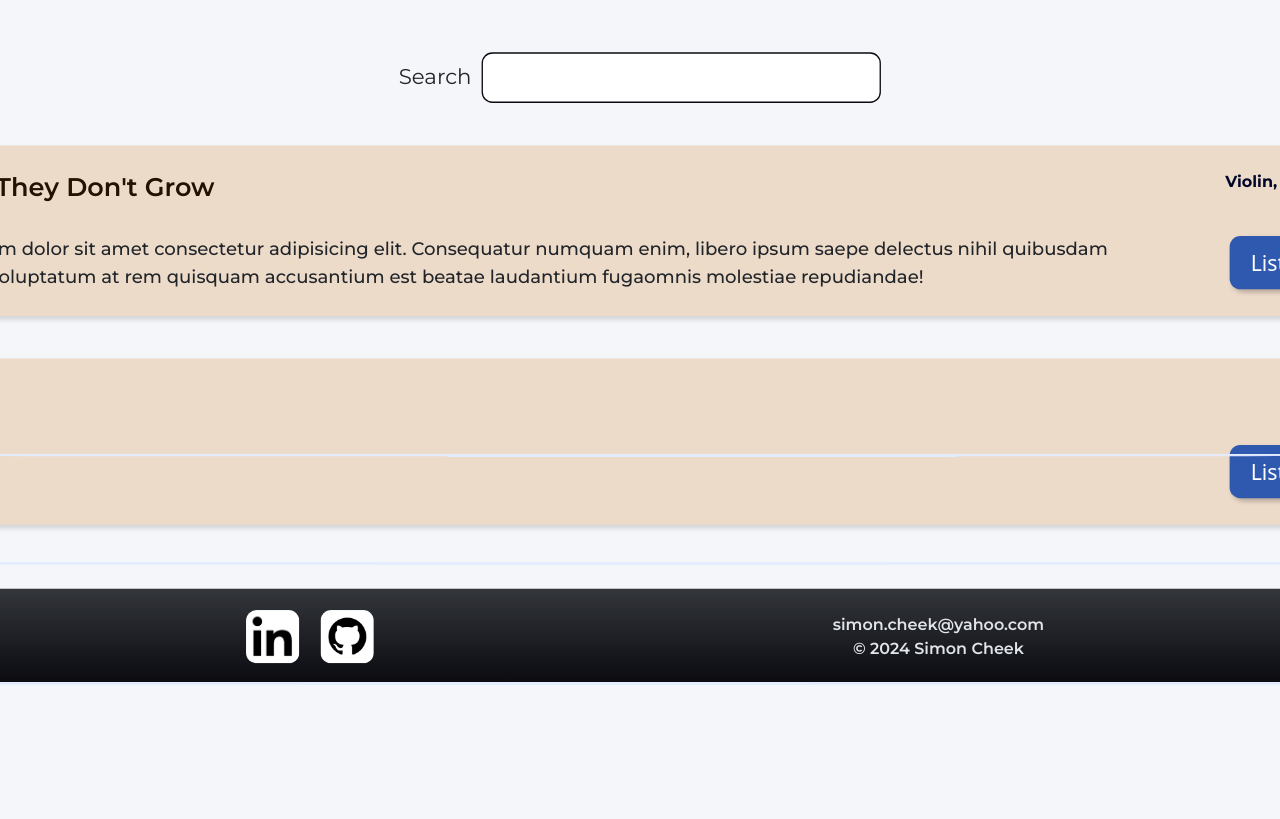
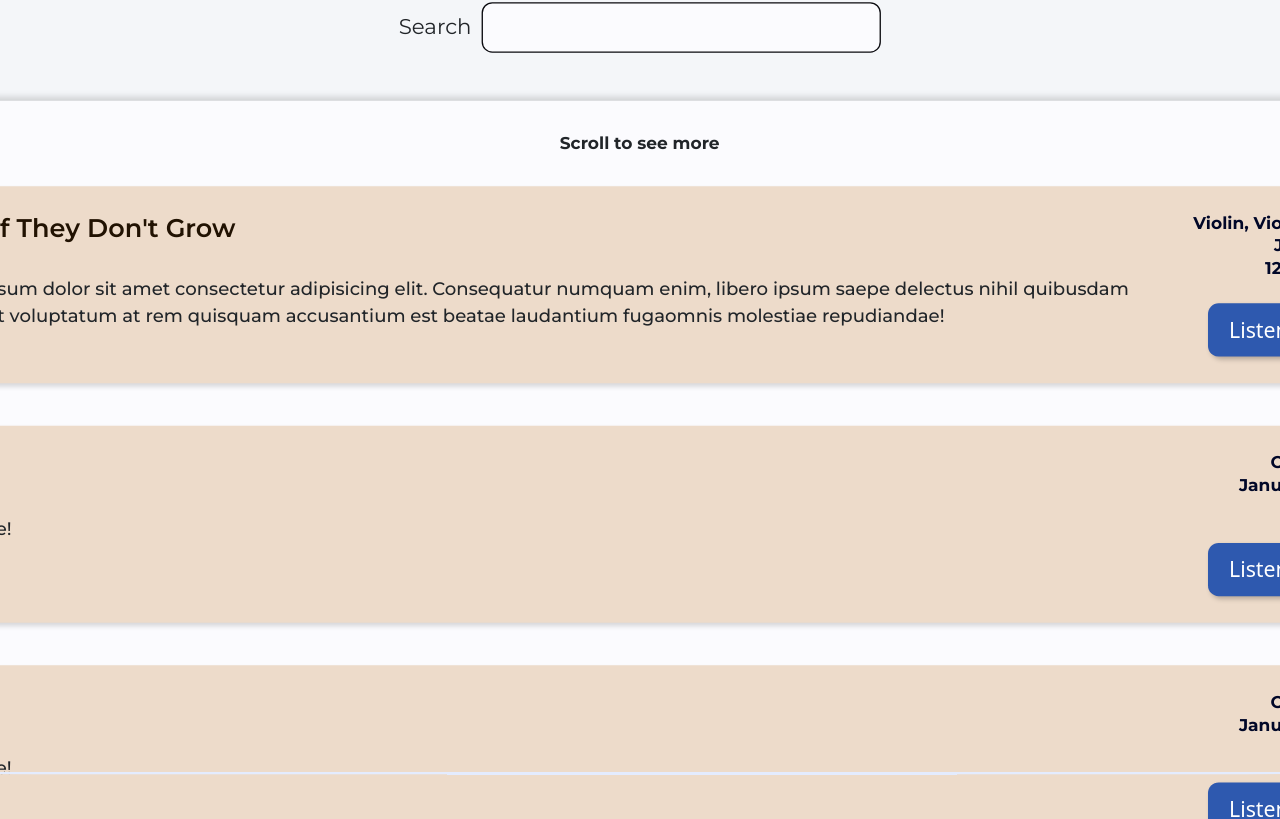
Before and after one commit to Simon-Cheek/SimonPortfolio, a React (Vite) app: page /music in a window 1280 px wide. Shown: the part 1688-2507 px from the top of the page. Before the commit the page ends 2372 px from the top, so only its background shows below. Built offline with nearby package versions, Linux system fonts and the light colour scheme.

Commit message:
Make list scrollable, fix styling

```diff
--- a/src/components/Music/MusicList.jsx
+++ b/src/components/Music/MusicList.jsx
@@ -11,6 +11,7 @@ const musicCardConfig = [
   {
     title: "Even if They Don't Grow",
     desc: "Lorem ipsum dolor sit amet consectetur adipisicing elit. Consequatur numquam enim, libero ipsum saepe delectus nihil quibusdam provident voluptatum at rem quisquam accusantium est beatae laudantium fugaomnis molestiae repudiandae!",
+    date: "July 2024",
     instrumentation: "Violin, Viola, Piano",
     pieceLength: "12 Minutes",
     listenLink: "https://www.youtube.com",
@@ -19,6 +20,34 @@ const musicCardConfig = [
   {
     title: "Hi",
     desc: "Look here!",
+    date: "January 2340",
+    instrumentation: "Orchestra",
+    pieceLength: "3 Hours",
+    listenLink: "https://www.youtube.com",
+    searchTerms: ["Test"],
+  },
+  {
+    title: "Hi2",
+    desc: "Look here!",
+    date: "January 2340",
+    instrumentation: "Orchestra",
+    pieceLength: "3 Hours",
+    listenLink: "https://www.youtube.com",
+    searchTerms: ["Test"],
+  },
+  {
+    title: "Hi3",
+    desc: "Look here!",
+    date: "January 2340",
+    instrumentation: "Orchestra",
+    pieceLength: "3 Hours",
+    listenLink: "https://www.youtube.com",
+    searchTerms: ["Test"],
+  },
+  {
+    title: "Hi4",
+    desc: "Look here!",
+    date: "January 2340",
     instrumentation: "Orchestra",
     pieceLength: "3 Hours",
     listenLink: "https://www.youtube.com",
@@ -40,15 +69,15 @@ const checkValue = (config, searchValue) => {
   return false;
 };
 
-function MusicCard({ title, desc, inst, len, listenLink }) {
+function MusicCard({ title, desc, inst, len, listenLink, date }) {
   const workCardStyle = css`
     background-color: ${colors.brown00};
     display: flex;
     padding: 1em;
     border-radius: 12px;
     box-shadow: 2.5px 2.5px 4px rgba(0, 0, 0, 0.15);
-    width: 90%;
     margin: 1em 0;
+    width: 100%;
   `;
 
   const h5Style = css`
@@ -65,6 +94,7 @@ function MusicCard({ title, desc, inst, len, listenLink }) {
   const instrumentStyle = css`
     white-space: nowrap;
     color: ${colors.blue09};
+    margin-bottom: 2px;
   `;
 
   const leftSideStyle = css`
@@ -96,6 +126,7 @@ function MusicCard({ title, desc, inst, len, listenLink }) {
       <div css={rightSideStyle}>
         <div style={{ marginBottom: "1em" }}>
           <H6 customCSS={instrumentStyle}>{inst}</H6>
+          <H6 customCSS={instrumentStyle}>{date}</H6>
           <H6 customCSS={instrumentStyle}>{len}</H6>
         </div>
         {listenLink && (
@@ -122,6 +153,21 @@ function ListOfWorks() {
     padding: 6px;
     border: 1px solid ${colors.gray09};
     width: 300px;
+    background-color: ${colors.white};
+  `;
+
+  const listStyle = css`
+    display: flex;
+    flex-direction: column;
+    align-items: center;
+    height: 600px;
+    overflow-y: scroll;
+    padding: 1em;
+    box-shadow: 0 0 5px 3px rgba(0, 0, 0, 0.15);
+    width: 90%;
+    max-width: 1200px;
+    border-radius: 20px;
+    background-color: ${colors.white};
   `;
 
   const [searchValue, setSearchValue] = useState("");
@@ -145,7 +191,11 @@ function ListOfWorks() {
           css={inputStyle}
         ></input>
       </div>
-      <Separator />
+      <Separator size="lg" />
+      <div css={listStyle}>
+        <Separator size="xs" />
+        <H6>Scroll to see more</H6>
+        <Separator size="xs" />
         {filteredConfigs.length > 0 ? (
           filteredConfigs.map((config) => (
             <MusicCard
@@ -155,11 +205,13 @@ function ListOfWorks() {
               inst={config.instrumentation}
               len={config.pieceLength}
               listenLink={config.listenLink}
+              date={config.date}
             />
           ))
         ) : (
           <MusicCard desc="Nothing matches your search!" />
         )}
+      </div>
     </>
   );
 }
--- a/src/components/Separator.jsx
+++ b/src/components/Separator.jsx
@@ -22,8 +22,9 @@ function Separator({ size = "md", direction = "horizontal" }) {
   }
 
   const sepStyle = css`
-    ${orient}: ${span}px;
+    min-${orient}: ${span}px;
   `;
+  console.log(sepStyle);
 
   return <div css={sepStyle}></div>;
 }
--- a/src/components/Text.jsx
+++ b/src/components/Text.jsx
@@ -91,7 +91,7 @@ export function H5({ children, customCSS }) {
 export function H6({ children, customCSS }) {
   const h6Style = css`
     font-family: "Montserrat", sans-serif;
-    font-size: 0.75em;
+    font-size: 0.8em;
     font-weight: 700;
     margin: 0 4px;
     padding: 0;
--- a/src/styles/colors.js
+++ b/src/styles/colors.js
@@ -33,4 +33,6 @@ export const colors = {
   gray07: "#33363b",
   gray08: "#1A1C1F",
   gray09: "#0A0A0F",
+
+  white: "#fbfbfe",
 };
```
Lines whose indentation alone changed are shown as unchanged.
